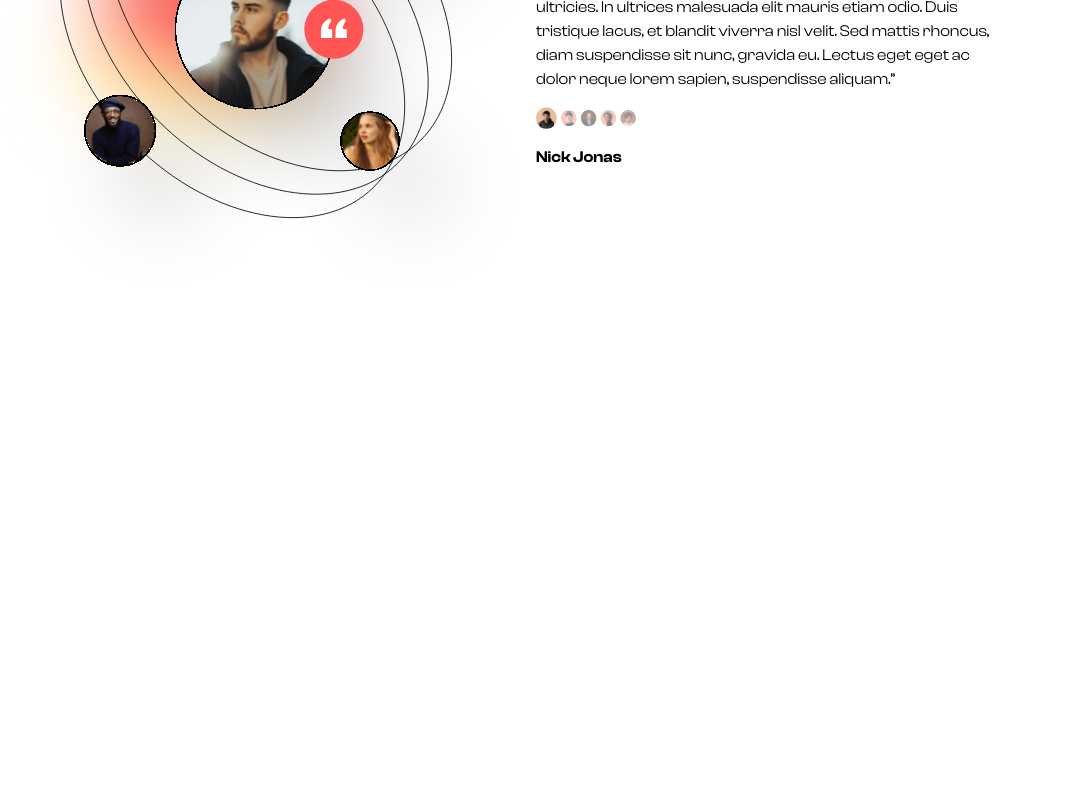
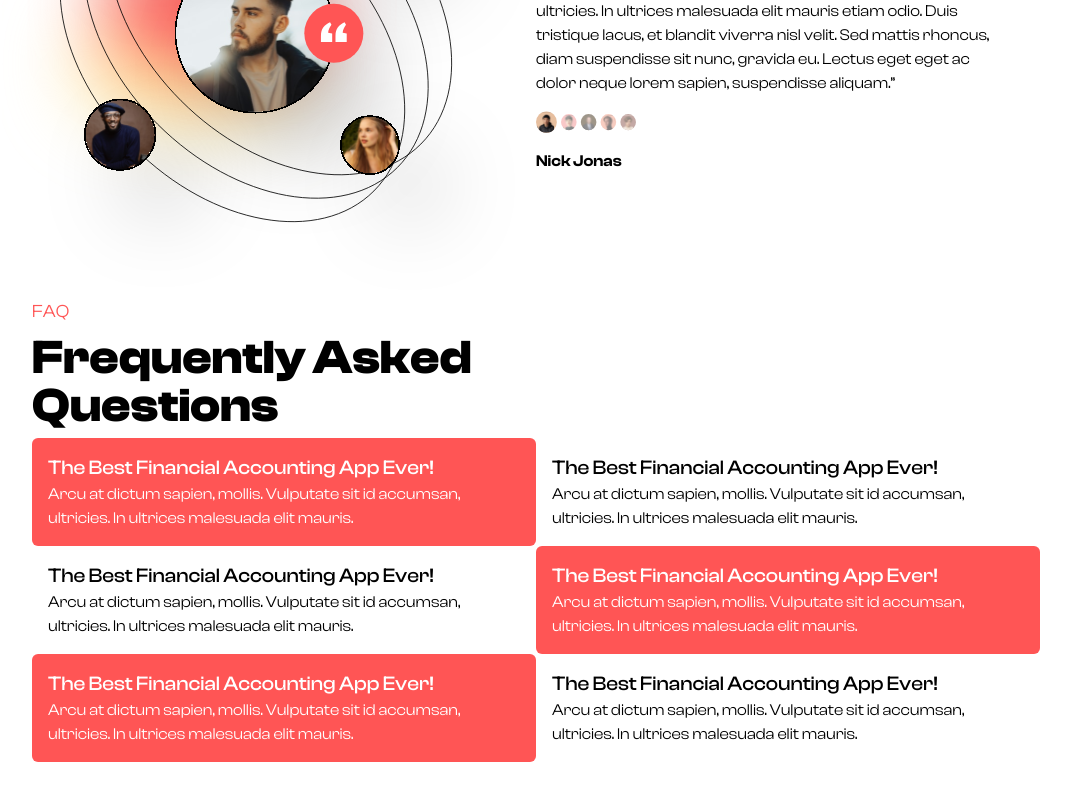
Before and after one commit to Tanishksoam/uifry, a Next.js app: page / in a window 1280 px wide. Shown: the part 2838-3638 px from the top of the page, without its empty margins (104-1175 px from the left). Before the commit the page ends 3172 px from the top, so only its background shows below. Built offline with nearby package versions, Linux system fonts and the light colour scheme.

Commit message:
FAQ done

```diff
--- /dev/null
+++ b/app/components/FAQ.jsx
@@ -0,0 +1,67 @@
+import React from "react";
+import Faq_box from "./Faq_box";
+
+const FAQ = () => {
+  const primary = "#ff5555";
+  const secondary = "#ffffff";
+  const tertiary = "#000000";
+  return (
+    <div className=" w-full flex flex-col justify-start items-start gap-2 px-10">
+      <h3 className=" text-lg text-[#ff5555]">FAQ</h3>
+      <h1 className=" w-1/2 text-5xl font-bold">Frequently Asked Questions</h1>
+      <div className=" w-full grid grid-flow-row grid-cols-2 ">
+        <Faq_box
+          bgcolor={primary}
+          textcolor={secondary}
+          description={
+            "Arcu at dictum sapien, mollis. Vulputate sit id accumsan, ultricies. In ultrices malesuada elit mauris."
+          }
+          title={"the best financial accounting app ever!"}
+        />
+        <Faq_box
+          bgcolor={secondary}
+          textcolor={tertiary}
+          description={
+            "Arcu at dictum sapien, mollis. Vulputate sit id accumsan, ultricies. In ultrices malesuada elit mauris."
+          }
+          title={"the best financial accounting app ever!"}
+        />
+
+        <Faq_box
+          bgcolor={secondary}
+          textcolor={tertiary}
+          description={
+            "Arcu at dictum sapien, mollis. Vulputate sit id accumsan, ultricies. In ultrices malesuada elit mauris."
+          }
+          title={"the best financial accounting app ever!"}
+        />
+        <Faq_box
+          bgcolor={primary}
+          textcolor={secondary}
+          description={
+            "Arcu at dictum sapien, mollis. Vulputate sit id accumsan, ultricies. In ultrices malesuada elit mauris."
+          }
+          title={"the best financial accounting app ever!"}
+        />
+        <Faq_box
+          bgcolor={primary}
+          textcolor={secondary}
+          description={
+            "Arcu at dictum sapien, mollis. Vulputate sit id accumsan, ultricies. In ultrices malesuada elit mauris."
+          }
+          title={"the best financial accounting app ever!"}
+        />
+        <Faq_box
+          bgcolor={secondary}
+          textcolor={tertiary}
+          description={
+            "Arcu at dictum sapien, mollis. Vulputate sit id accumsan, ultricies. In ultrices malesuada elit mauris."
+          }
+          title={"the best financial accounting app ever!"}
+        />
+      </div>
+    </div>
+  );
+};
+
+export default FAQ;
--- /dev/null
+++ b/app/components/Faq_box.jsx
@@ -0,0 +1,14 @@
+import React from "react";
+
+const Faq_box = ({ bgcolor, textcolor, description, title }) => {
+  return (
+    <div
+      className={` w-full bg-[${bgcolor}] text-[${textcolor}] p-4 rounded-md`}
+    >
+      <h2 className=" capitalize text-xl font-medium">{title}</h2>
+      <h4>{description}</h4>
+    </div>
+  );
+};
+
+export default Faq_box;
--- a/app/components/Testimonials.jsx
+++ b/app/components/Testimonials.jsx
@@ -5,7 +5,7 @@ import { Testimonail, Profile } from "../../public/assets";
 const Testimonials = () => {
   return (
     <div className="w-full flex flex-col justify-center items-center">
-      <div>TESTIMONIALS</div>
+      <div className="text-lg">TESTIMONIALS</div>
       <div className="w-1/2 text-5xl font-bold  text-center">
         <p>What Our Users </p>
         <p>Say About Us? </p>
--- a/app/page.jsx
+++ b/app/page.jsx
@@ -3,6 +3,7 @@ import Navbar from "./components/navbar";
 import Hero from "./components/Hero";
 import Features from "./components/Features";
 import Testimonials from "./components/Testimonials";
+import FAQ from "./components/FAQ";
 
 export default function Home() {
   return (
@@ -11,6 +12,7 @@ export default function Home() {
       <Hero />
       <Features />
       <Testimonials />
+      <FAQ />
     </div>
   );
 }
```
